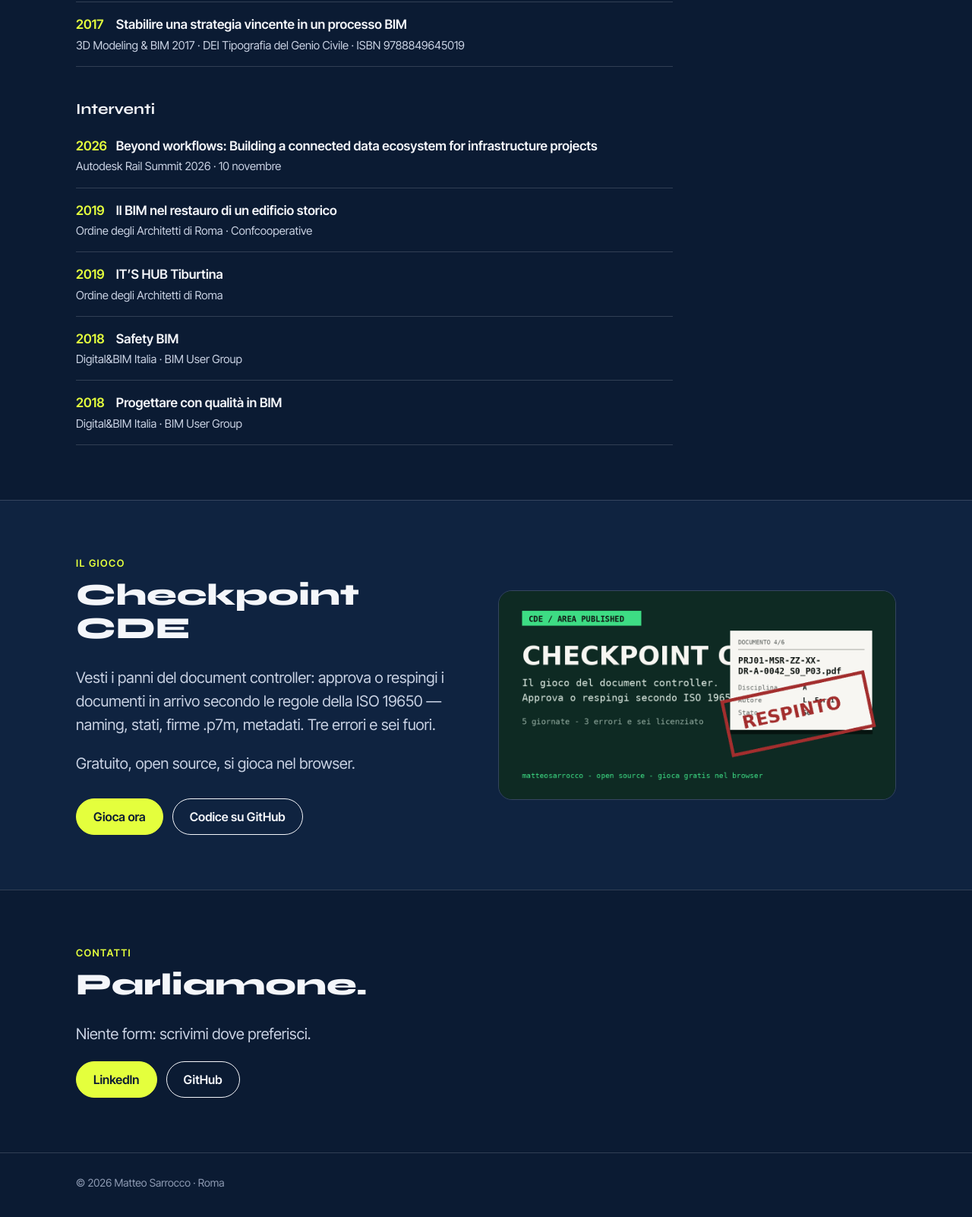
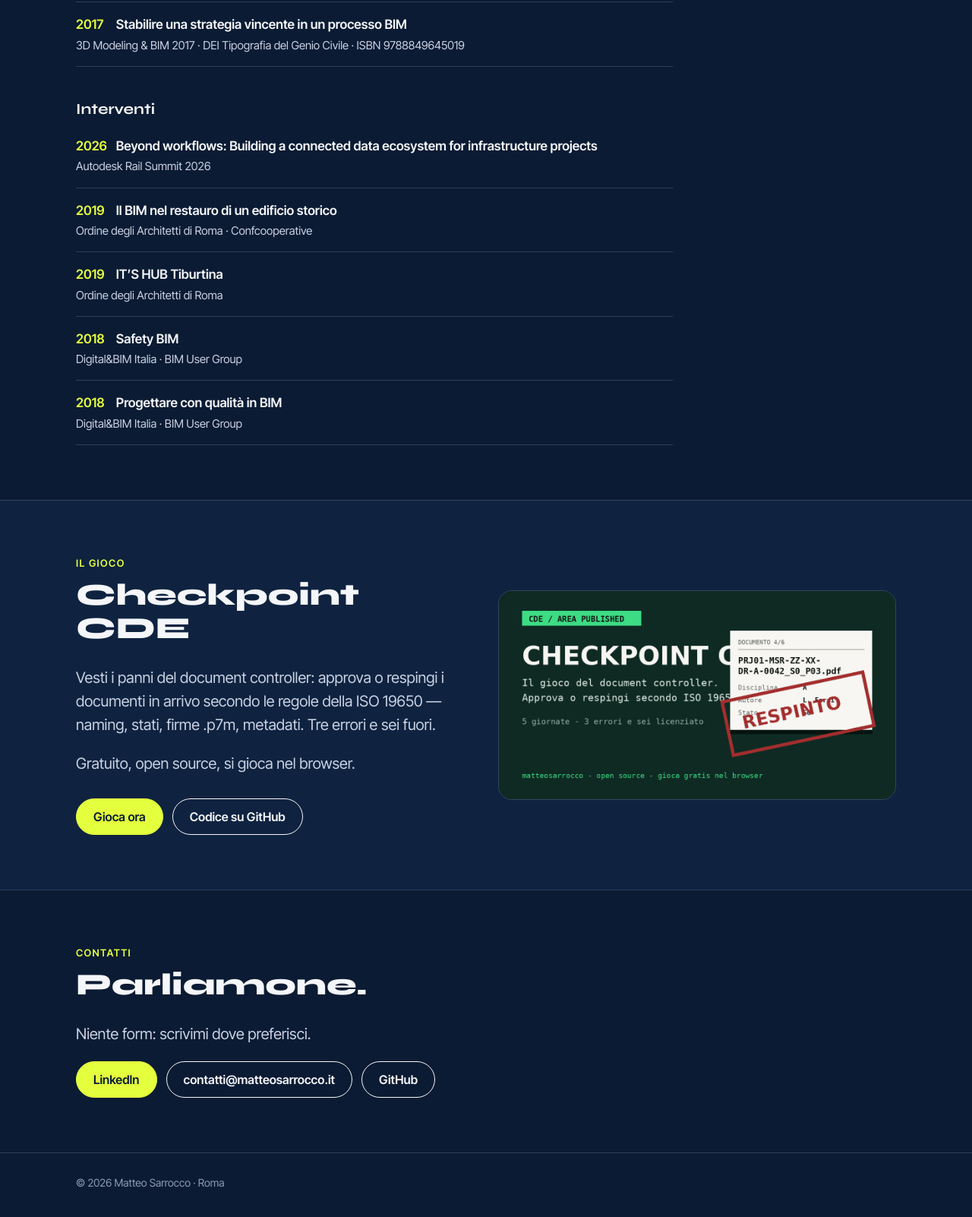
Before and after one commit to cenciocamerario/cenciocamerario.github.io, a plain HTML site: page it/index.html in a window 1280 px wide. Shown: the part 2544-4146 px from the top of the page at 76% size. Drawn offline with Linux system fonts and the light colour scheme.

Commit message:
Email contatti@ nei Contatti e nel JSON-LD; Rail Summit come intervento svolto
Co-Authored-By: Claude Opus 5.5 <noreply@anthropic.com>
Claude-Session: https://claude.ai/code/session_01AjXo6dUULvQcUTUEnZcpML

```diff
--- a/it/index.html
+++ b/it/index.html
@@ -43,6 +43,7 @@
     "worksFor": {"@type": "Organization", "name": "Rete Ferroviaria Italiana"},
     "knowsAbout": ["Trasformazione digitale", "Gestione informativa", "Information Governance", "Common Data Environment", "ISO 19650", "UNI 11337", "BIM", "Automazione dei processi", "Data analytics"],
     "knowsLanguage": ["it", "en", "es"],
+    "email": "mailto:contatti@matteosarrocco.it",
     "sameAs": [
       "https://www.linkedin.com/in/matteo-sarrocco",
       "https://github.com/cenciocamerario"
@@ -134,7 +135,7 @@
       </ul>
       <h3 class="sotto-elenco">Interventi</h3>
       <ul class="elenco">
-        <li><span class="anno">2026</span><span class="titolo">Beyond workflows: Building a connected data ecosystem for infrastructure projects</span><span class="dove">Autodesk Rail Summit 2026 · 10 novembre</span></li>
+        <li><span class="anno">2026</span><span class="titolo">Beyond workflows: Building a connected data ecosystem for infrastructure projects</span><span class="dove">Autodesk Rail Summit 2026</span></li>
         <li><span class="anno">2019</span><span class="titolo">Il BIM nel restauro di un edificio storico</span><span class="dove">Ordine degli Architetti di Roma · Confcooperative</span></li>
         <li><span class="anno">2019</span><span class="titolo">IT’S HUB Tiburtina</span><span class="dove">Ordine degli Architetti di Roma</span></li>
         <li><span class="anno">2018</span><span class="titolo">Safety BIM</span><span class="dove">Digital&amp;BIM Italia · BIM User Group</span></li>
@@ -168,6 +169,7 @@
       <div class="prosa"><p>Niente form: scrivimi dove preferisci.</p></div>
       <div class="contatti">
         <a data-goatcounter-click="esce-linkedin" class="btn pieno" href="https://www.linkedin.com/in/matteo-sarrocco">LinkedIn</a>
+        <a data-goatcounter-click="esce-email" class="btn" href="mailto:contatti@matteosarrocco.it">contatti@matteosarrocco.it</a>
         <a data-goatcounter-click="esce-github" class="btn" href="https://github.com/cenciocamerario">GitHub</a>
       </div>
     </div>
```
Also changed, not shown: index.html (+3 -1 lines), llms.txt.
